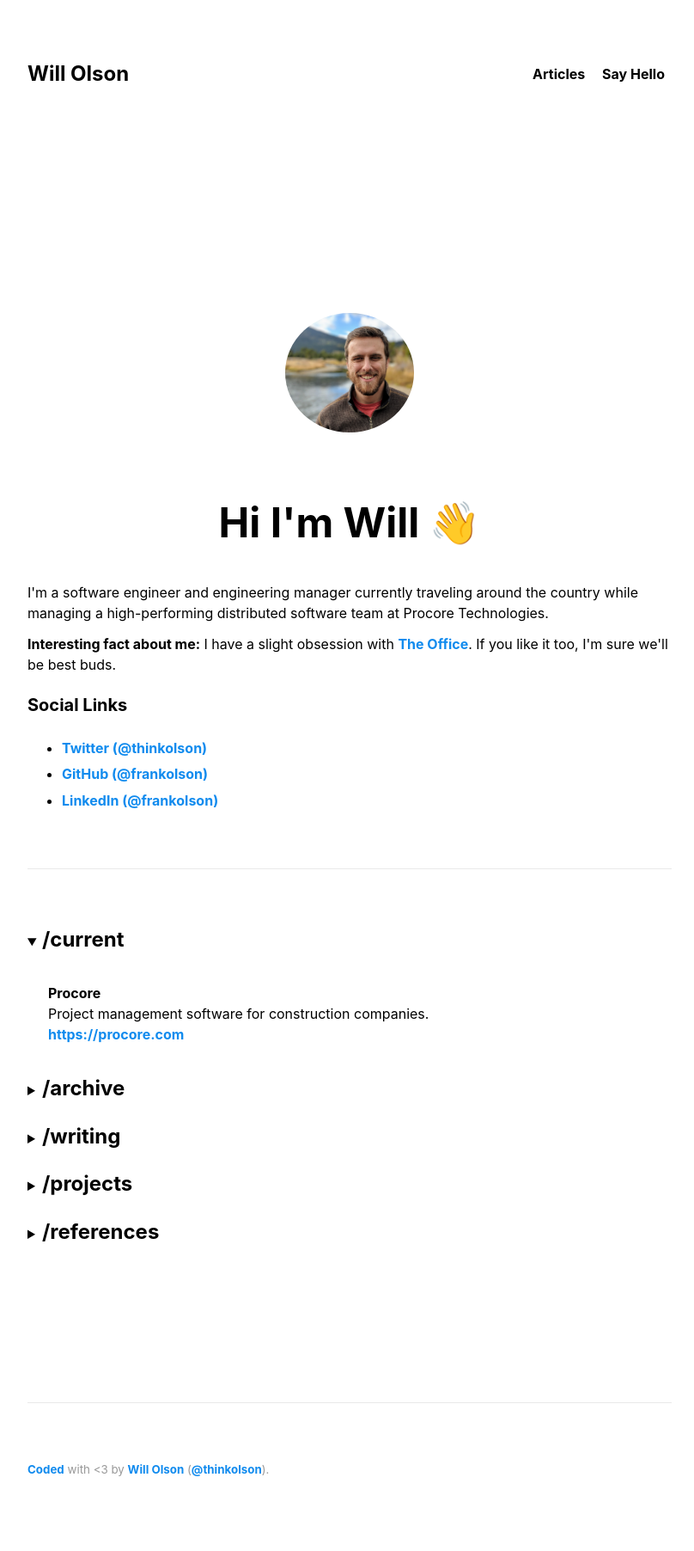
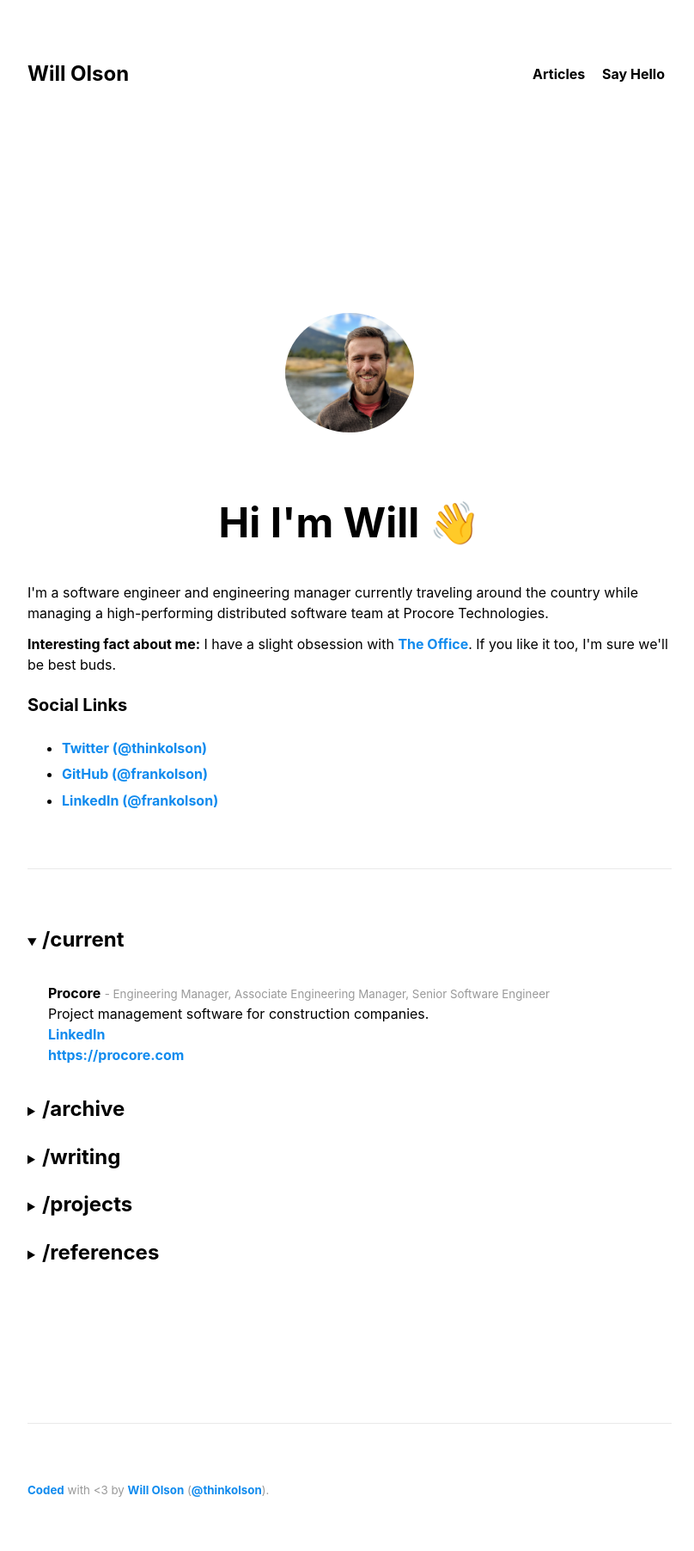
Before and after one commit to frankolson/willolson.io, a Jekyll site: the page built from index.html, in a window 1280 px wide. Shown: the whole page at 86% size, without its empty margins (233-1041 px from the left). Built offline with Jekyll 4.4.1, drawn with Linux system fonts in a browser that asks for light colours; before the commit the page ends 1780 px from its top, so only the background shows below that.

Commit message:
Fix CV links and add job titles

```diff
--- a/index.html
+++ b/index.html
@@ -31,8 +31,9 @@ layout: default
 
   <section>
     <p>
-      <strong>Procore</strong><br />
+      <strong>Procore</strong> <small>- Engineering Manager, Associate Engineering Manager, Senior Software Engineer</small><br />
       Project management software for construction companies.<br />
+      <a href="https://www.linkedin.com/in/frankolson/details/experience/">LinkedIn</a><br />
       <a href="https://procore.com">https://procore.com</a>
     </p>
   </section>
@@ -45,31 +46,39 @@ layout: default
 
   <section>
     <p>
-      <strong>CyberHoodie</strong><br />
+      <strong>CyberHoodie</strong> <small>- Owner, Founder, Developer</small><br />
       A web development consultancy I founded and ran based out of Reno, NV.<br />
-      <a href="https://cyberhoodie.com">https://cyberhoodie.com</a>
+      <a href="https://www.linkedin.com/in/frankolson/details/experience/">LinkedIn</a>
     </p>
 
     <p>
-      <strong>Breadware</strong><br />
+      <strong>Fullstack Labs</strong> <small>- Project Manager, Senior Software Engineer</small><br />
+      A fast growing software consultancy based in the Americas.<br />
+      <a href="https://www.linkedin.com/in/frankolson/details/experience/">LinkedIn</a><br />
+      <a href="https://fullstacklabs.co">https://breadware.com</a>
+    </p>
+
+    <p>
+      <strong>Breadware</strong> <small>- Front End Developer</small><br />
       The Breadware marketplace is most trusted source for businesses to plan, build and launch IoT product.<br />
+      <a href="https://www.linkedin.com/in/frankolson/details/experience/">LinkedIn</a><br />
       <a href="https://breadware.com">https://breadware.com</a>
     </p>
 
     <p>
-      <strong>Dringo</strong><br />
+      <strong>Dringo</strong> <small>- Co-Founder, CTO</small><br />
       A website that encompasses a job board and networking site all in one.<br />
-      <a href="https://dringo.io">https://dringo.io</a>
+      <a href="https://www.linkedin.com/in/frankolson/details/experience/">LinkedIn</a>
     </p>
 
     <p>
-      <strong>Capstone Connect</strong><br />
+      <strong>Capstone Connect</strong> <small>- Co-Founder</small><br />
       Community built and organized effort to keep graduates in the area by connecting them with local industry.<br />
-      <a href="https://capstoneconnect.com/">https://capstoneconnect.com/</a>
+      <a href="https://www.linkedin.com/in/frankolson/">LinkedIn</a>
     </p>
 
     <p>
-      <strong>Stagecoach Storage</strong><br />
+      <strong>Stagecoach Storage</strong> <small>- Contract Web Developer</small><br />
       Family owned and operated storage facility based in Stagecoach, NV.<br />
       <a href="http://stagecoachstoragenv.com/">http://stagecoachstoragenv.com/</a>
     </p>
```
